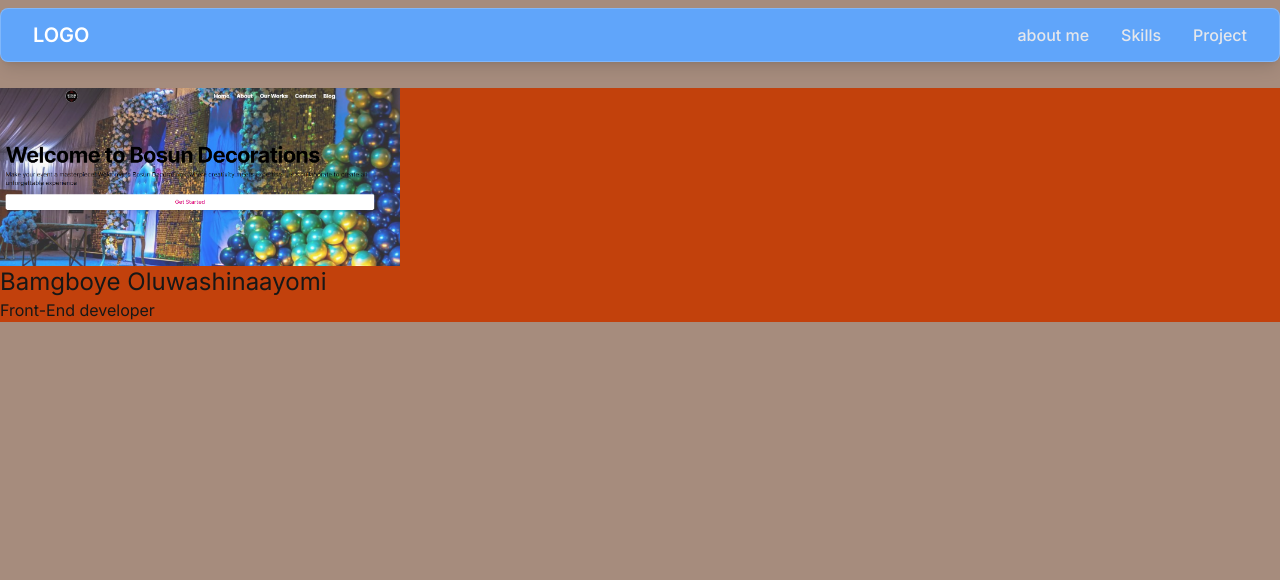
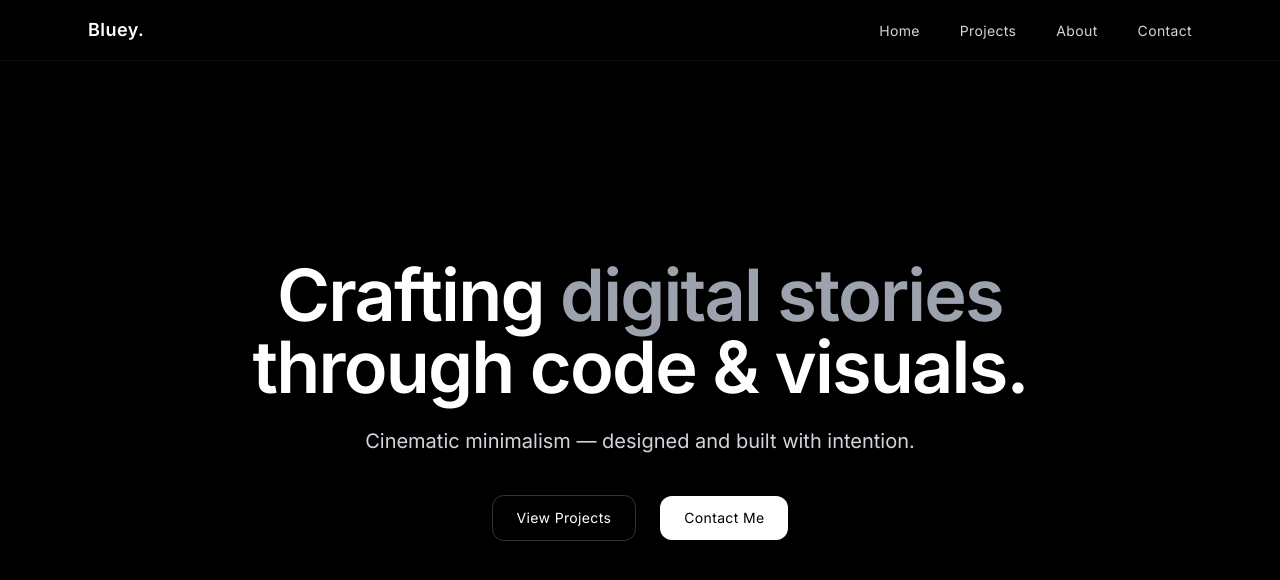
Before and after one commit to ShinzDev/versionone, a Next.js app: page / in a window 1280 px wide. Shown: the top 580 px of the page. Built offline with nearby package versions, Linux system fonts and the light colour scheme.

Commit message:
about section

```diff
--- /dev/null
+++ b/components/about.jsx
@@ -0,0 +1,54 @@
+'use client'
+import { motion } from "framer-motion";
+
+export default function About() {
+  return (
+    <section
+      id="about"
+      className="w-full bg-black text-white px-6 py-24 md:py-32 flex items-center justify-center"
+    >
+      <div className="max-w-5xl mx-auto grid md:grid-cols-2 gap-16 items-center">
+        {/* Image / Visual */}
+        <motion.div
+          initial={{ opacity: 0, x: -40 }}
+          whileInView={{ opacity: 1, x: 0 }}
+          viewport={{ once: true }}
+          transition={{ duration: 1 }}
+          className="w-full h-80 md:h-full bg-[url('https://images.unsplash.com/photo-1526170375885-4d8ecf77b99f')] bg-cover bg-center rounded-2xl shadow-2xl"
+        ></motion.div>
+
+        {/* Text */}
+        <motion.div
+          initial={{ opacity: 0, x: 40 }}
+          whileInView={{ opacity: 1, x: 0 }}
+          viewport={{ once: true }}
+          transition={{ duration: 1 }}
+        >
+          <h2 className="text-4xl md:text-5xl font-semibold tracking-tight mb-6">
+            About Me
+          </h2>
+
+          <p className="text-gray-300 leading-relaxed text-lg">
+            I’m a front-end developer and visual creative who blends technology
+            with cinematic storytelling. I design interfaces that feel
+            intentional, minimal, and emotionally expressive — the kind that
+            draw you in like a well-shot scene.
+          </p>
+
+          <p className="text-gray-400 leading-relaxed mt-6 text-lg">
+            My work ranges from building sleek web apps to crafting visual
+            narratives through photography and short-form film. Every project is
+            an opportunity to merge aesthetics with functionality.
+          </p>
+
+          <a
+            href="#contact"
+            className="inline-block mt-10 px-6 py-3 border border-white/20 rounded-xl hover:bg-white hover:text-black transition duration-300 text-sm tracking-wide"
+          >
+            Let's Work
+          </a>
+        </motion.div>
+      </div>
+    </section>
+  );
+}
--- a/components/hero.jsx
+++ b/components/hero.jsx
@@ -1,42 +1,58 @@
-import Image from "next/image"
+'use client'
+
+import { motion } from "framer-motion";
+
 export default function Hero() {
+  return (
+    <section
+      id="home"
+      className="min-h-screen w-full bg-black text-white flex items-center justify-center px-6"
+    >
+      {/* Container */}
+      <div className="max-w-5xl mx-auto text-center select-none">
+        {/* Cinematic Fade-In Text */}
+        <motion.h1
+          initial={{ opacity: 0, y: 20 }}
+          animate={{ opacity: 1, y: 0 }}
+          transition={{ duration: 1 }}
+          className="text-5xl md:text-7xl font-semibold tracking-tight leading-tight"
+        >
+          Crafting <span className="text-gray-400">digital stories</span><br />
+          through code & visuals.
+        </motion.h1>
 
-    const profile = [
-        {
-            Img : '/showcase.png',
-            title : 'Front-End developer',
-            name : 'Bamgboye Oluwashinaayomi'
-        }
-    ]
+        {/* Subtext */}
+        <motion.p
+          initial={{ opacity: 0, y: 20 }}
+          animate={{ opacity: 1, y: 0 }}
+          transition={{ delay: 0.5, duration: 1 }}
+          className="mt-6 text-gray-300 text-lg md:text-xl max-w-2xl mx-auto"
+        >
+          Cinematic minimalism — designed and built with intention.
+        </motion.p>
 
-    return(
+        {/* CTA Buttons */}
+        <motion.div
+          initial={{ opacity: 0, y: 20 }}
+          animate={{ opacity: 1, y: 0 }}
+          transition={{ delay: 0.9, duration: 1 }}
+          className="mt-10 flex items-center justify-center space-x-6"
+        >
+          <a
+            href="#projects"
+            className="px-6 py-3 border border-white/20 rounded-xl hover:bg-white hover:text-black transition duration-300 text-sm tracking-wide"
+          >
+            View Projects
+          </a>
 
-        <main>
-
-         {
-            profile.map((item, index) => (
-                <div key={index}
-                >
-                <div
-                className=" bg-orange-700"
-
-                >
-
-                <div>
-                    <Image
-                      src={item.Img}
-                      height={400}
-                      width={400}
-                      alt="tyyt"
-                    />
-                    </div>
-                    <div className="text-2xl        "><p>{item.name}</p></div>
-                    <div>{item.title} </ div>
-                </div>
-                </div>
-                    ))
-                }
-
-        </main>
-    )
+          <a
+            href="#contact"
+            className="px-6 py-3 bg-white text-black rounded-xl hover:bg-gray-200 transition duration-300 text-sm tracking-wide"
+          >
+            Contact Me
+          </a>
+        </motion.div>
+      </div>
+    </section>
+  );
 }
--- a/components/navbar.jsx
+++ b/components/navbar.jsx
@@ -1,65 +1,68 @@
-// import Link from "next/link"
-'use client'
-import { useState } from "react";
-import { FiMenu, FiX } from "react-icons/fi";
+"use client"
+
+import { motion } from "framer-motion";
+
 export default function Navbar() {
-  const [open, setOpen] = useState(false);
+  return (
+    <header className="fixed top-0 left-0 w-full z-50 backdrop-blur-md bg-black/10 border-b border-white/5">
+      <nav className="max-w-6xl mx-auto flex items-center justify-between px-6 py-4">
+        {/* Logo */}
+        <motion.div
+          initial={{ opacity: 0, y: -10 }}
+          animate={{ opacity: 1, y: 0 }}
+          transition={{ duration: 0.6 }}
+          className="text-white text-lg font-semibold tracking-wide"
+        >
+          Bluey.
+        </motion.div>
 
-
-  const links = [
-    { name: "about me", path: "#about" },
-    { name: "Skills", path: "#skills" },
-    { name: "Project", path: "#project" },
-  ]
-  return(
-    <nav className="w-full flex justify-center mb-20 mt-2 ">
-      <div className="backdrop-blur-md bg-blue-400 fixed    border border-white/20 shadow-lg
-        rounded-lg px-8 py-3 flex items-center justify-between gap-10
-        max-w-200 w-full">
-
-        {/* Logo */}
-        <div className="text-xl font-semibold text-white">LOGO</div>
-
-        {/* Desktop Links */}
-        <div className="hidden md:flex items-center gap-8">
-          {links.map((link, index) => (
-            <a
-              key={index}
-              href={link.path}
-              className="text-gray-200 hover:text-blue-400 transition font-medium"
-            >
-              {link.name}
-            </a>
+        {/* Nav Links */}
+        <motion.ul
+          initial={{ opacity: 0 }}
+          animate={{ opacity: 1 }}
+          transition={{ delay: 0.3, duration: 0.6 }}
+          className="hidden md:flex items-center space-x-10"
+        >
+          {[
+            { name: "Home", href: "#home" },
+            { name: "Projects", href: "#projects" },
+            { name: "About", href: "#about" },
+            { name: "Contact", href: "#contact" },
+          ].map((item) => (
+            <li key={item.name}>
+              <a
+                href={item.href}
+                className="text-gray-300 hover:text-white transition-colors duration-300 text-sm tracking-wide"
+              >
+                {item.name}
+              </a>
+            </li>
           ))}
-        </div>
+        </motion.ul>
 
         {/* Mobile Menu Icon */}
-        <button
-          className="md:hidden text-white text-2xl"
-          onClick={() => setOpen(!open)}
+        <motion.button
+          initial={{ opacity: 0 }}
+          animate={{ opacity: 1 }}
+          transition={{ delay: 0.4, duration: 0.5 }}
+          className="md:hidden text-gray-300 hover:text-white transition-colors"
         >
-          {open ? <FiX /> : <FiMenu />}
-        </button>
-      </div>
-
-      {/* Mobile Dropdown */}
-      {open && (
-        <div className="md:hidden absolute top-24 w-[85%] mx-auto bg-white/10
-          backdrop-blur-md border border-white/20 shadow-lg rounded-xl p-5 flex flex-col gap-4 text-center">
-
-          {links.map((link, index) => (
-            <a
-              key={index}
-              href={link.path}
-              className="text-gray-200 hover:text-blue-400 transition font-medium text-lg"
-              onClick={() => setOpen(false)}
-            >
-              {link.name}
-            </a>
-          ))}
-        </div>
-      )}
-    </nav>
-
-  )
+          <svg
+            xmlns="http://www.w3.org/2000/svg"
+            fill="none"
+            viewBox="0 0 24 24"
+            strokeWidth={1.5}
+            stroke="currentColor"
+            className="w-7 h-7"
+          >
+            <path
+              strokeLinecap="round"
+              strokeLinejoin="round"
+              d="M3.75 6.75h16.5M3.75 12h16.5m-16.5 5.25h16.5"
+            />
+          </svg>
+        </motion.button>
+      </nav>
+    </header>
+  );
 }
```
